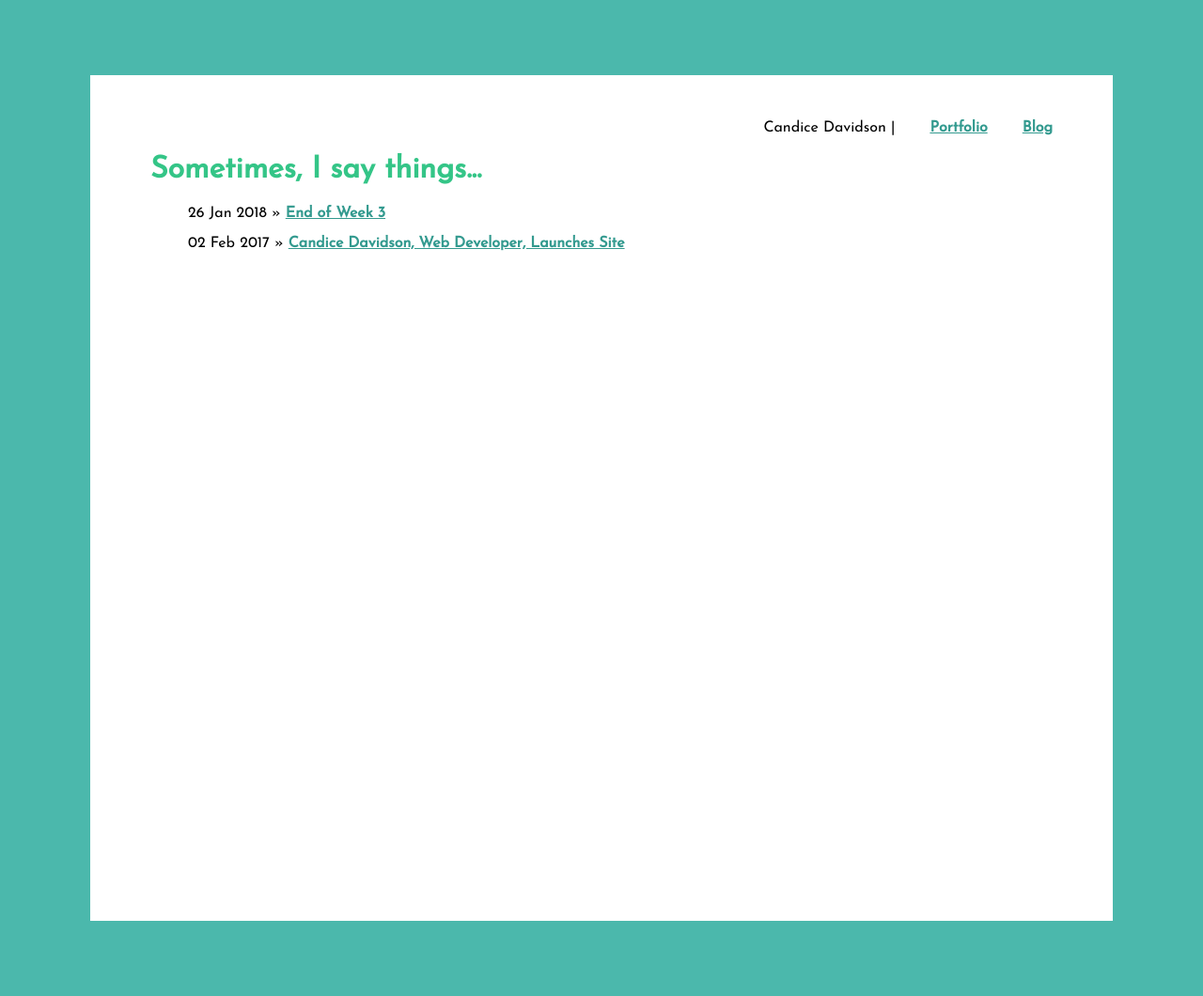
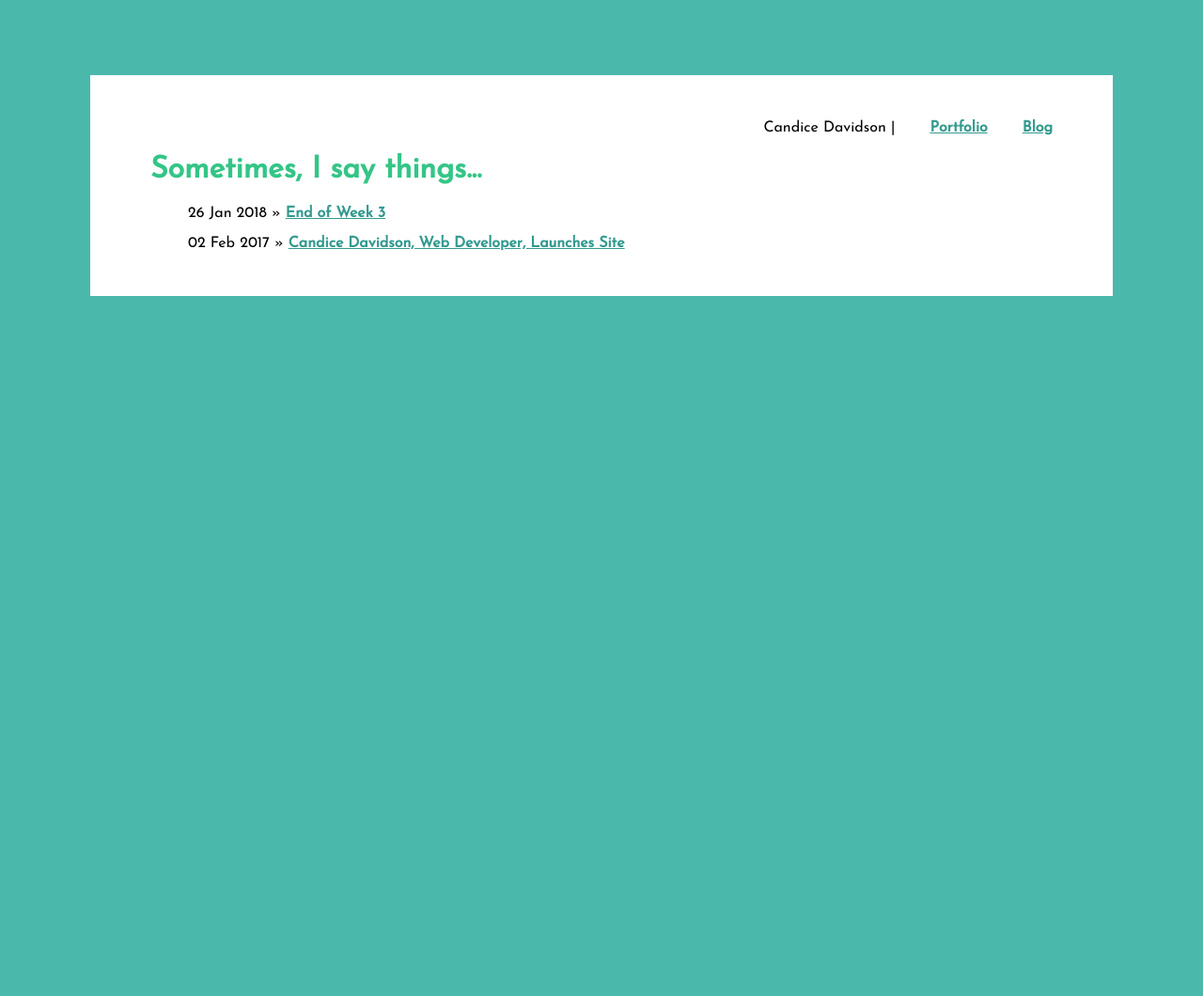
Before and after one commit to cndragn/cndragn.github.io, a Jekyll site: the page built from blog/index.html, in a window 1280 px wide. Shown: the whole page at 94% size. Built offline with Jekyll 4.4.1, drawn with Linux system fonts in a browser that asks for light colours; nearby versions of some CDN libraries; after the commit the page ends 900 px from its top, so only the background shows below that.

Commit message:
fix blog div height

```diff
--- a/css/style.css
+++ b/css/style.css
@@ -1,5 +1,9 @@
 * {
   box-sizing: border-box;
+}
+
+body, html {
+  height: 100%;
 }
 
 body {
@@ -111,7 +115,7 @@ header {
   display: block;
   background-color: #fff;
   width: 100%;
-  height: 100vh;
+  height: 100%;
   padding: 2em 4em;
 }
 .blog-nav {
```
